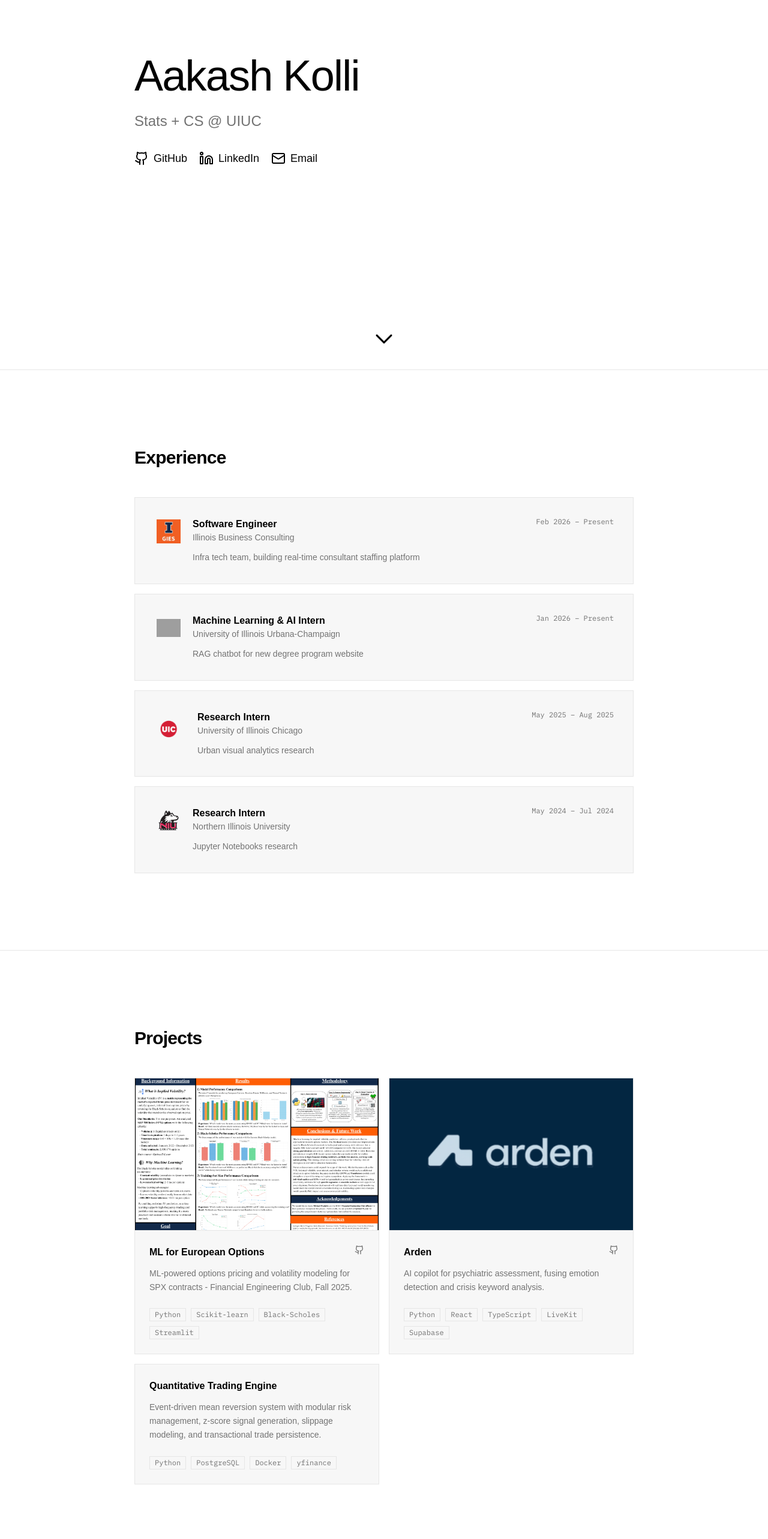
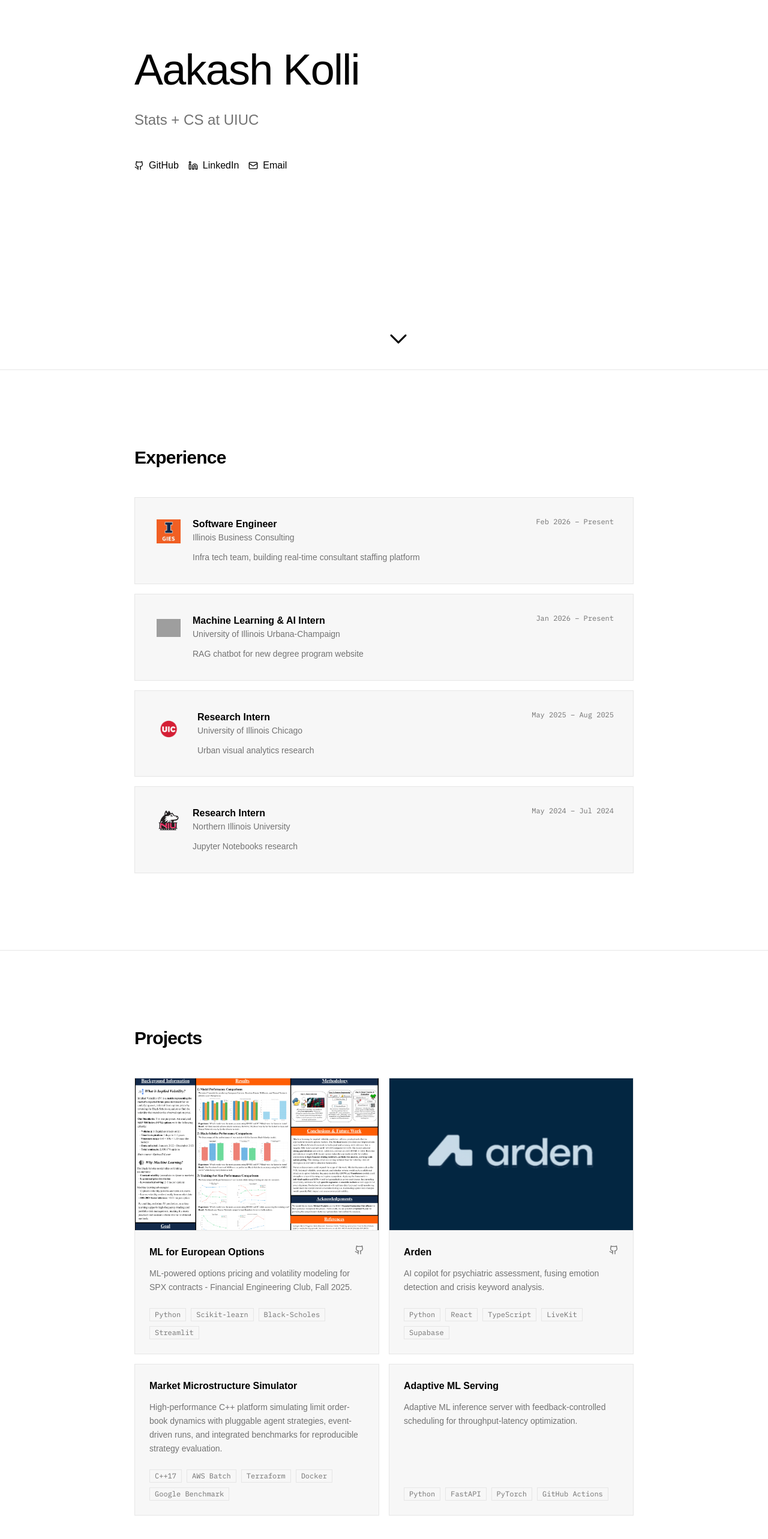
Before and after one commit to aakashkolli/aakashkolli.github.io, a React (Vite) app: page / in a window 1280 px wide. Shown: the part 184-2750 px from the top of the page at 60% size. Built offline with nearby package versions, Linux system fonts and the light colour scheme; grey boxes are pictures that could not be loaded; the HTML template or start-up script is replaced by a standard one.

Commit message:
Update projects

```diff
--- a/src/components/Hero.tsx
+++ b/src/components/Hero.tsx
@@ -52,7 +52,7 @@
           animate={{ opacity: 1 }}
           transition={{ duration: 0.8 }}
         >
-          <h1 className="text-4xl md:text-6xl lg:text-7xl tracking-tight leading-[0.95] mb-6">
+          <h1 className="text-4xl md:text-6xl lg:text-7xl tracking-tight leading-[0.95] mb-8">
               <span
                 style={{ cursor: 'pointer', display: 'inline-block' }}
               >
@@ -61,8 +61,8 @@
                 ))}
               </span>
           </h1>
-          <p className="text-xl md:text-2xl text-muted-foreground max-w-md leading-relaxed mb-8">
-            Stats + CS @{' '}
+          <p className="text-xl md:text-2xl text-muted-foreground max-w-md leading-relaxed mb-12">
+            Stats + CS at{' '}
             <span
               style={{ cursor: 'pointer', display: 'inline-block' }}
             >
@@ -74,7 +74,7 @@
         </motion.div>
 
         <motion.div
-          className="flex flex-wrap gap-5 text-lg"
+          className="flex flex-wrap gap-4 text-base"
           initial={{ opacity: 0 }}
           animate={{ opacity: 1 }}
           transition={{ duration: 0.8, delay: 0.2 }}
@@ -83,27 +83,27 @@
             href="https://github.com/aakashkolli"
             target="_blank"
             rel="noopener noreferrer"
-            className="inline-flex items-center gap-2 text-foreground hover:text-muted-foreground transition-colors text-lg"
+            className="inline-flex items-center gap-2 text-foreground hover:text-muted-foreground transition-colors"
           >
-            <Github className="w-6 h-6" />
+            <Github className="w-4 h-4" />
             GitHub
           </a>
           <a
             href="https://linkedin.com/in/aakash-kolli"
             target="_blank"
             rel="noopener noreferrer"
-            className="inline-flex items-center gap-2 text-foreground hover:text-muted-foreground transition-colors text-lg"
+            className="inline-flex items-center gap-2 text-foreground hover:text-muted-foreground transition-colors"
           >
-            <Linkedin className="w-6 h-6" />
+            <Linkedin className="w-4 h-4" />
             LinkedIn
           </a>
           <Dialog open={emailDialogOpen} onOpenChange={setEmailDialogOpen}>
             <DialogTrigger asChild>
               <button
-                className="inline-flex items-center gap-2 text-foreground hover:text-muted-foreground transition-colors focus:outline-none text-lg"
+                className="inline-flex items-center gap-2 text-foreground hover:text-muted-foreground transition-colors focus:outline-none"
                 aria-label="Contact via email"
               >
-                <Mail className="w-6 h-6" />
+                <Mail className="w-4 h-4" />
                 Email
               </button>
             </DialogTrigger>
@@ -148,11 +148,10 @@
         </motion.div>
       </div>
 
-      <div className="absolute bottom-8 left-0 w-full flex justify-center">
       <motion.button
         aria-label="Scroll down"
         onClick={() => window.scrollBy({ top: window.innerHeight, behavior: "smooth" })}
-          className="text-foreground hover:text-muted-foreground transition-colors"
+        className="absolute bottom-8 left-1/2 -translate-x-1/2 text-foreground hover:text-muted-foreground transition-colors"
         initial={{ opacity: 0, y: -8 }}
         animate={scrolled ? { opacity: 0, y: -8 } : { opacity: 1, y: 0 }}
         transition={{ duration: 0.5, delay: scrolled ? 0 : 1.2 }}
@@ -164,7 +163,6 @@
           <ChevronDown className="w-12 h-12" strokeWidth={1.5} />
         </motion.div>
       </motion.button>
-      </div>
     </section>
   );
 };
--- a/src/components/Projects.tsx
+++ b/src/components/Projects.tsx
@@ -28,13 +28,18 @@
     imagePath: "/projects/arden.png",
   },
   {
-    title: "Quantitative Trading Engine",
+    title: "Market Microstructure Simulator",
     description:
-      "Event-driven mean reversion system with modular risk management, z-score signal generation, slippage modeling, and transactional trade persistence.",
-    stack: ["Python", "PostgreSQL", "Docker", "yfinance"],
-    // github: "https://github.com",
-    // imagePath: "/projects/trading.png",
+      "High-performance C++ platform simulating limit order-book dynamics with pluggable agent strategies, event-driven runs, and integrated benchmarks for reproducible strategy evaluation.",
+    stack: ["C++17", "AWS Batch", "Terraform", "Docker", "Google Benchmark"],
+  },
+  {
+    title: "Adaptive ML Serving",
+    description:
+      "Adaptive ML inference server with feedback-controlled scheduling for throughput-latency optimization.",
+    stack: ["Python", "FastAPI", "PyTorch", "GitHub Actions"],
   }
+
 ];
 
 const Projects = () => {
--- a/src/components/Skills.tsx
+++ b/src/components/Skills.tsx
@@ -22,6 +22,7 @@
   RenderIcon,
   JupyterIcon,
 } from "./icons";
+import { AWSIcon } from "./icons/Languages";
 
 interface Skill {
   name: string;
@@ -58,6 +59,7 @@
     items: [
       { name: "Git", Icon: GitIcon },
       { name: "Docker", Icon: DockerIcon },
+      { name: "AWS", Icon: AWSIcon },
       { name: "GCP", Icon: GCPIcon },
       { name: "Azure", Icon: AzureIcon },
       { name: "Supabase", Icon: SupabaseIcon },
--- a/src/components/icons/index.ts
+++ b/src/components/icons/index.ts
@@ -1,4 +1,3 @@
 export * from './Languages';
 export * from './Frameworks';
 export * from './Tools';
-// EmailProviders removed
--- a/src/styles-imports.ts
+++ b/src/styles-imports.ts
@@ -1,5 +1,3 @@
 import "./App.css";
 import "./gradient-text.css";
-
 // ...existing code...
-export {};
```
Also changed, not shown: src/components/icons/Languages.tsx (+9 -0 lines), 6 other files (tests, documents, lock files or other folders). Lines whose indentation alone changed are shown as unchanged.
